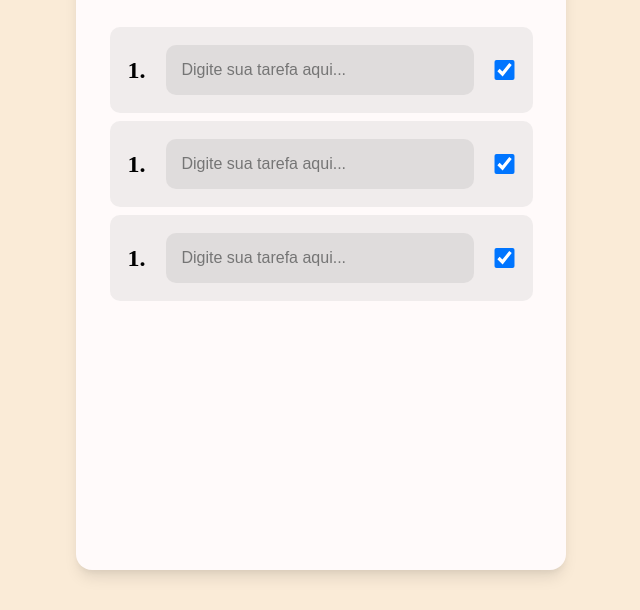
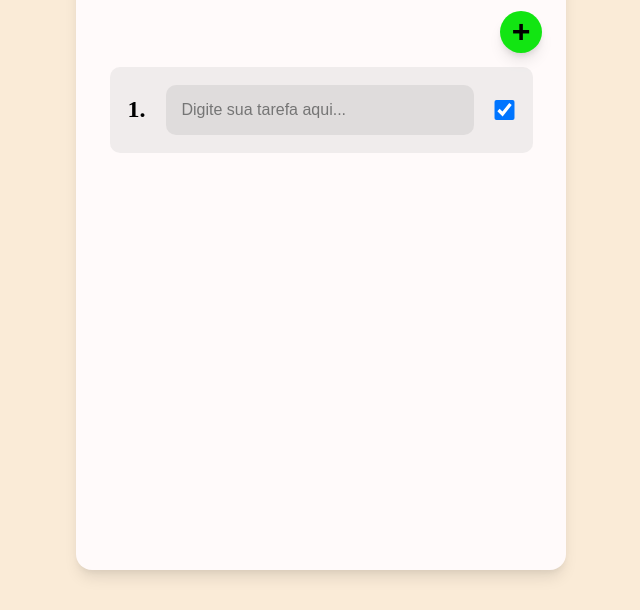
Before and after one commit to HennagoX/To-Do-list, a website: page index.html in a window 1280 px wide. Shown: the part 190-800 px from the top of the page, without its empty margins (319-959 px from the left). Drawn offline with Linux system fonts and the light colour scheme.

Commit message:
Botão de criar tarefas

```diff
--- a/index.html
+++ b/index.html
@@ -13,25 +13,16 @@
             <p>Crie suas tarefas.</p>
         </header>
 
+        <button class="createTaskButton">
+                 +
+        </button>
+
         <ul class="taskList">
            <li class="taskCard">
              <h2>1.</h2>
              <input maxlength="30" placeholder="Digite sua tarefa aqui..." class="taskInput" required>
               <input class="taskCheck" type="checkbox" checked>
            </li>
-
-             <li class="taskCard">
-             <h2>1.</h2>
-             <input maxlength="30" placeholder="Digite sua tarefa aqui..." class="taskInput" required>
-              <input type="checkbox" checked>
-           </li>
-
-             <li class="taskCard">
-             <h2>1.</h2>
-             <input maxlength="30" placeholder="Digite sua tarefa aqui..." class="taskInput" required>
-              <input type="checkbox" checked>
-           </li>
-
         </ul>
 
     </main>
--- a/src/css/style.css
+++ b/src/css/style.css
@@ -19,7 +19,7 @@ main {
     width: clamp(490px, 26vw, 600px);
     padding: 10px;
     display: flex;
-    gap: 30px;
+    gap: 14px;
     flex-direction: column;
     justify-content: initial;
     box-shadow: 0 10px 15px -3px rgba(0, 0, 0, 0.1), 0 4px 6px -2px rgba(0, 0, 0, 0.05)
@@ -68,7 +68,31 @@ main header {
     border: none;
 }
 
-input[type="checkbox"]{
+.createTaskButton {
+    box-shadow: 0 10px 15px -3px rgba(0, 0, 0, 0.1), 0 4px 6px -2px rgba(0, 0, 0, 0.1);
+    align-self: last baseline;
+    margin-right: 14px;
+    width: 2.6rem;
+    height: 2.6rem;
+    display: flex;
+    justify-content: center;
+    align-items: center;
+    padding: 1rem;
+    font-size: 2rem;
+    font-weight: 700;
+    border: none;
+    border-radius: 100%;
+    background-color: rgb(18, 229, 18);
+    cursor: pointer;
+    transition: all .3s ease;
+}
+
+.createTaskButton:hover{
+    transform: translateY(-2px);
+    box-shadow: 0 0 30px rgba(11, 255, 19, 0.965);
+}
+
+input[type="checkbox"] {
     height: 1.26rem;
     width: 1.26rem;
     cursor: pointer;
```
